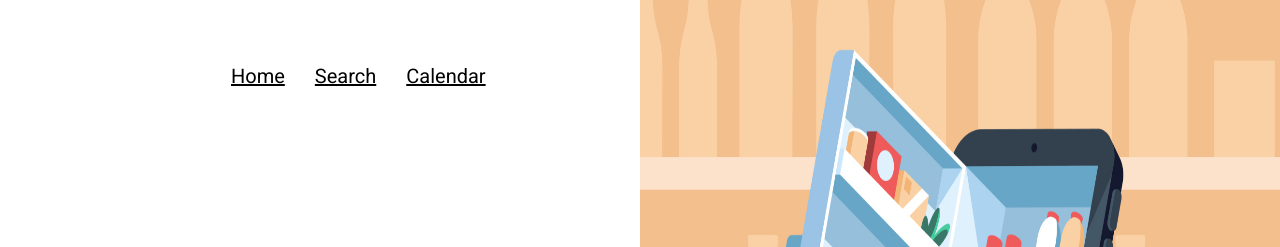
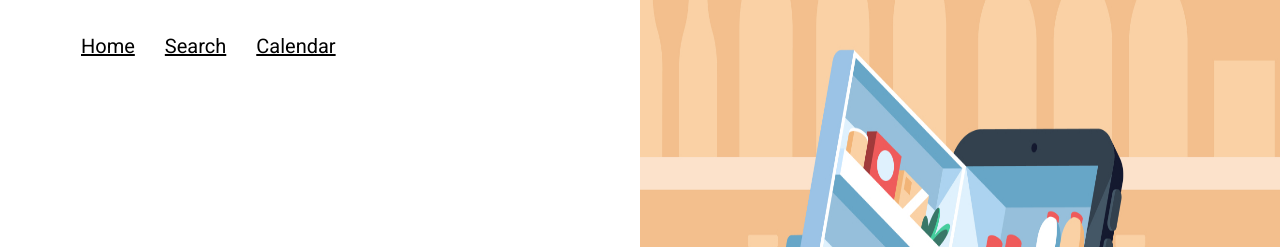
Before and after one commit to riasha0608/FoodApp, a plain HTML site: page index.html in a window 1280 px wide. Shown: the top 247 px of the page. Drawn offline with nearby package versions, Linux system fonts and the light colour scheme; a web font is replaced by a local one.

Commit message:
Add files via upload

```diff
--- a/style.css
+++ b/style.css
@@ -9,17 +9,20 @@ body {
   text-align: center;
 }
 
+nav {
+  margin-top: 20px;
+}
+
+nav {
+  margin-left: 50px;
+}
+
 .navbar a{
-  text-align: center;
   text-decoration: underline;
   color: black;
-  position: absolute;
-  top: 50px;
-  left: 200px;
   font-family: Roboto, sans-serif;
   font-size: 20px;
   font-weight: 100;
-/*   padding-left: 20px; */
 }
 
 .left-header{
```
